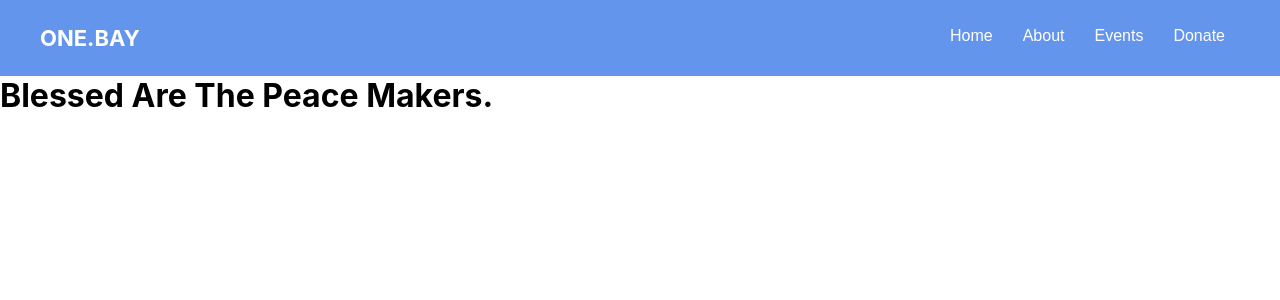
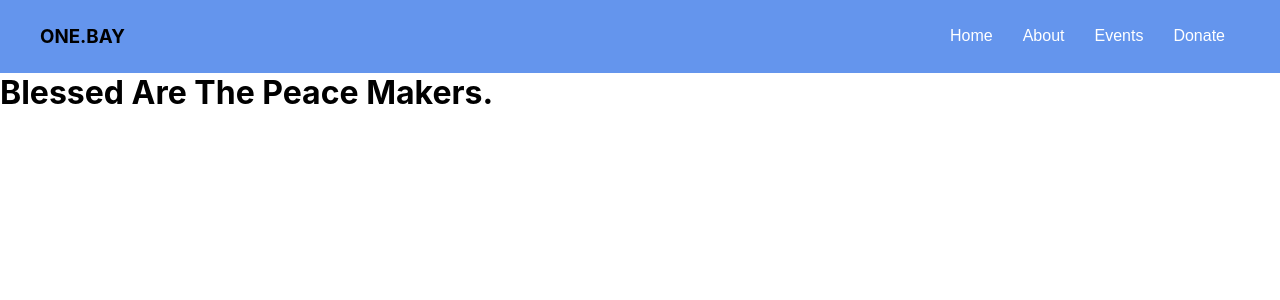
Before and after one commit to abe903/onebay, a React (Create React App) app: page / in a window 1280 px wide. Shown: the top 300 px of the page. Built offline with nearby package versions, Linux system fonts and the light colour scheme; a web font is replaced by a local one.

Commit message:
nav changes

```diff
--- a/src/components/nav.js
+++ b/src/components/nav.js
@@ -4,7 +4,7 @@ import '../css/nav.css'
 function Nav() {
     return (
         <nav>
-            <h2>ONE.BAY</h2>
+            <h3>ONE.BAY</h3>
             <ul>
                 <li><a href="/">Home</a></li>
                 <li><a href="/about">About</a></li>
```
